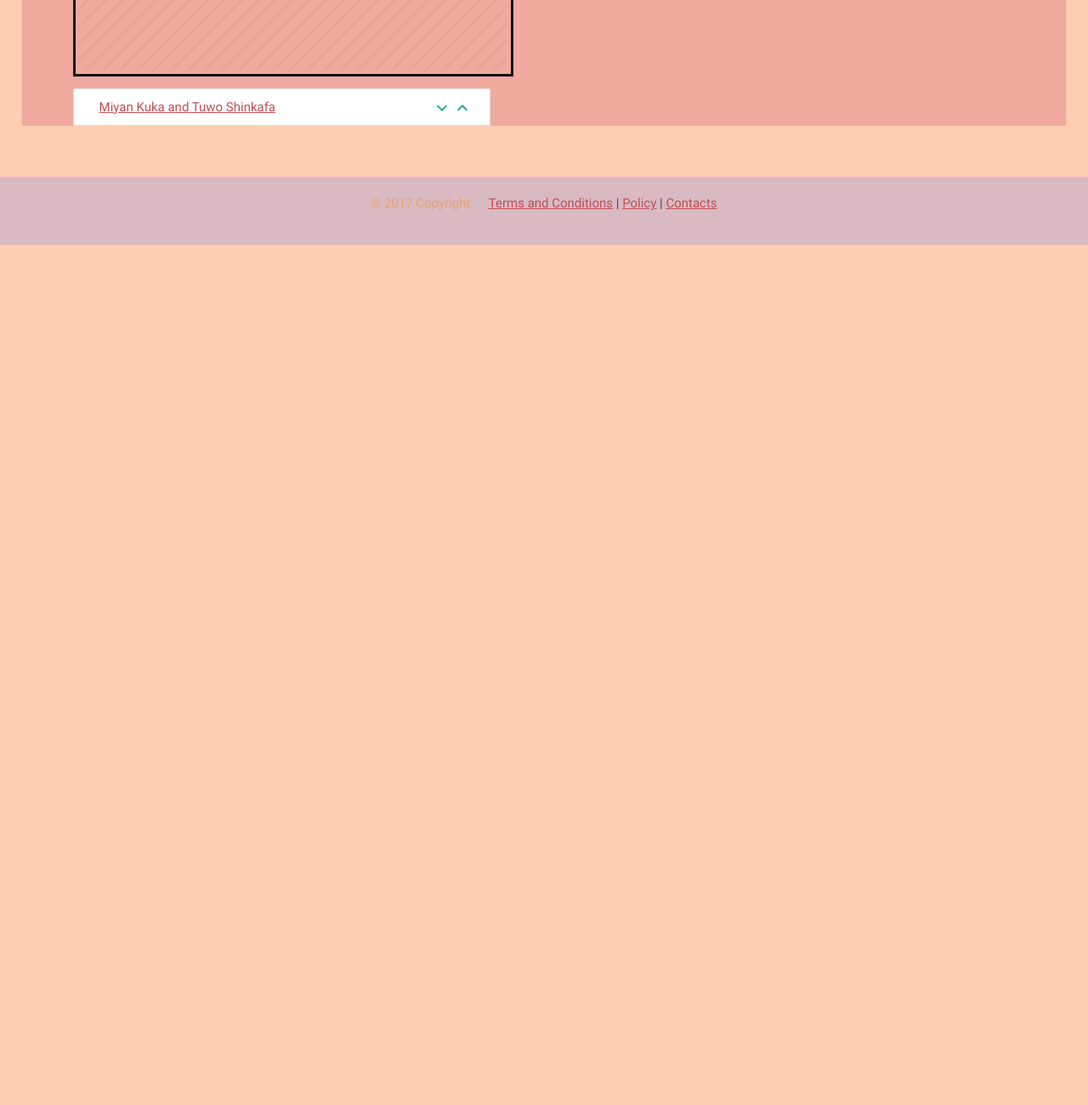
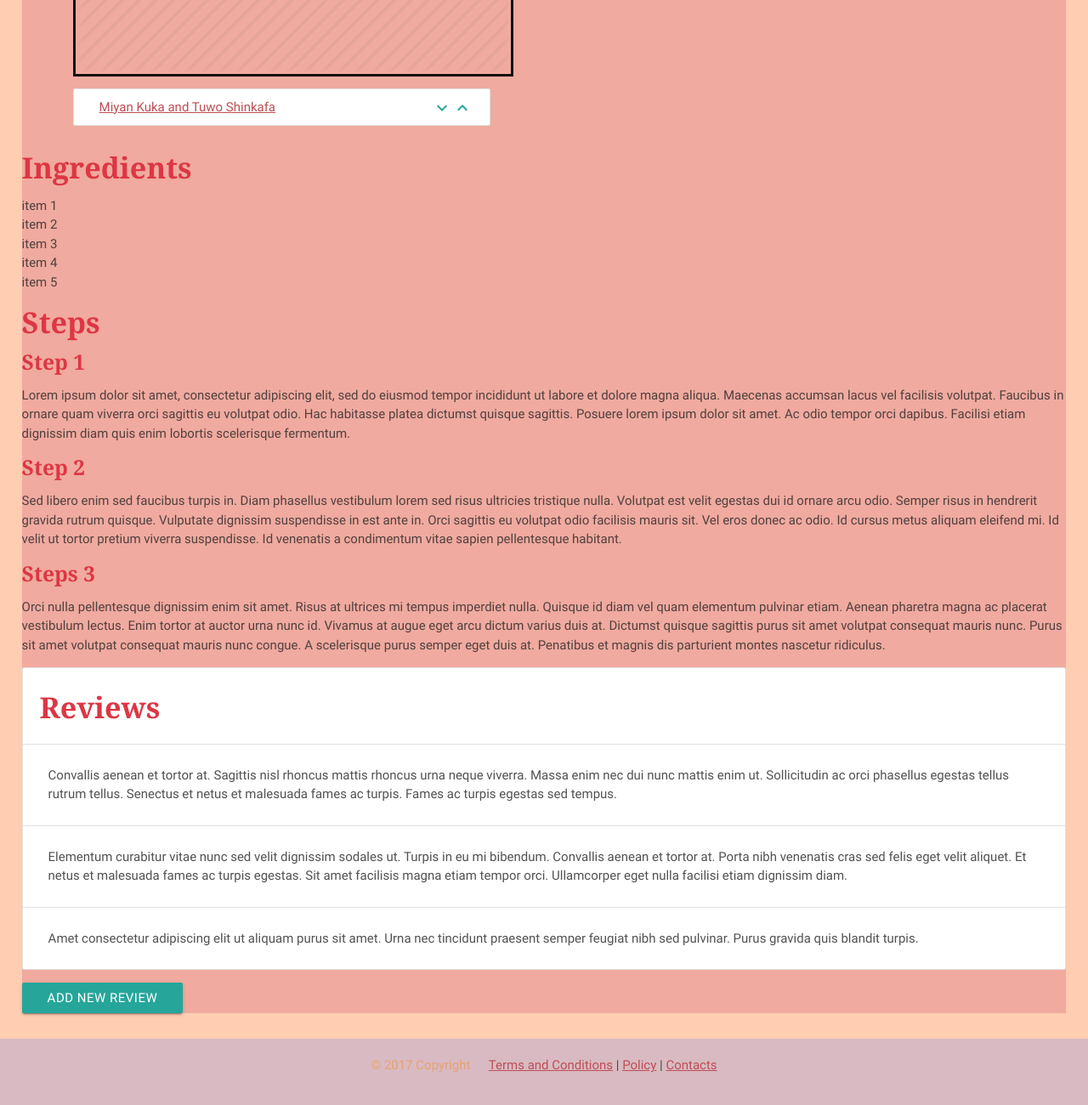
Before and after one commit to dayoaj/More-Recipes, a plain HTML site: page template/recipe details.html in a window 1280 px wide. Shown: the part 640-1940 px from the top of the page at 85% size. Before the commit the page ends 928 px from the top, so only its background shows below. Drawn offline with nearby package versions, Linux system fonts and the light colour scheme.

Commit message:
Add Review Tab to Reciepe details page

```diff
--- a/template/recipe details.html
+++ b/template/recipe details.html
@@ -1,5 +1,6 @@
 <!DOCTYPE html>
 <html>
+
 <head>
 
     <title>Recipe Details</title>
@@ -7,11 +8,11 @@
     <link href="https://fonts.googleapis.com/icon?family=Material+Icons" rel="stylesheet">
 
     <!--Import materialize.css-->
-    <link type="text/css" rel="stylesheet" href="css/materialize.min.css"  media="screen,projection"/>
+    <link type="text/css" rel="stylesheet" href="css/materialize.min.css" media="screen,projection" />
 
-    <link type="text/css" rel="stylesheet" href="css/main.css"/>
+    <link type="text/css" rel="stylesheet" href="css/main.css" />
 
-    <link type="text/css" rel="stylesheet" href="css/details.css"/>
+    <link type="text/css" rel="stylesheet" href="css/details.css" />
 
 </head>
 
@@ -21,7 +22,7 @@
             <nav>
                 <div class="nav-wrapper nav-prop">
                     <a href="#" class="logo">More-Recipes</span></a>
-              <ul id ="nav-mobile" class="left">
+                    <ul id="nav-mobile" class="left">
                         <li><a href="">Home</a></li>
                         <li><a href="">Recipes</a></li>
                         <li><a href="">About</a></li>
@@ -41,10 +42,74 @@
             <img class="responsive-img" src="media/dinner.png">
             <div class="img-caption">
                 <ul class="collection with-header">
-                        <li class="collection-item"><div><a href="">Miyan Kuka and Tuwo Shinkafa</a><a href="#!" class="secondary-content format-icon"><i class="material-icons">keyboard_arrow_up</i></a><a href="#!" class="secondary-content"><i class="material-icons">keyboard_arrow_down</i></a></div></li>
+                    <li class="collection-item">
+                        <div><a href="">Miyan Kuka and Tuwo Shinkafa</a><a href="#!" class="secondary-content format-icon"><i class="material-icons">keyboard_arrow_up</i></a>
+                            <a
+                                href="#!" class="secondary-content"><i class="material-icons">keyboard_arrow_down</i></a>
+                        </div>
+                    </li>
                 </ul>
             </div>
+            <h4>Ingredients</h4>
+            <ul>
+                <li>item 1</li>
+                <li>item 2</li>
+                <li>item 3</li>
+                <li>item 4</li>
+                <li>item 5</li>
+            </ul>
+            <h4>Steps</h4>
+            <h5>Step 1</h5>
+            <p>
+                Lorem ipsum dolor sit amet, consectetur adipiscing elit, sed do eiusmod tempor incididunt ut labore et dolore magna aliqua.
+                Maecenas accumsan lacus vel facilisis volutpat. Faucibus in ornare quam viverra orci sagittis eu volutpat
+                odio. Hac habitasse platea dictumst quisque sagittis. Posuere lorem ipsum dolor sit amet. Ac odio tempor
+                orci dapibus. Facilisi etiam dignissim diam quis enim lobortis scelerisque fermentum.
+            </p>
+            <h5>Step 2</h5>
+            <p>
+                Sed libero enim sed faucibus turpis in. Diam phasellus vestibulum lorem sed risus ultricies tristique nulla. Volutpat est
+                velit egestas dui id ornare arcu odio. Semper risus in hendrerit gravida rutrum quisque. Vulputate dignissim
+                suspendisse in est ante in. Orci sagittis eu volutpat odio facilisis mauris sit. Vel eros donec ac odio.
+                Id cursus metus aliquam eleifend mi. Id velit ut tortor pretium viverra suspendisse. Id venenatis a condimentum
+                vitae sapien pellentesque habitant.
+            </p>
+            <h5>Steps 3</h5>
+            <p>
+                Orci nulla pellentesque dignissim enim sit amet. Risus at ultrices mi tempus imperdiet nulla. Quisque id diam vel quam elementum
+                pulvinar etiam. Aenean pharetra magna ac placerat vestibulum lectus. Enim tortor at auctor urna nunc id.
+                Vivamus at augue eget arcu dictum varius duis at. Dictumst quisque sagittis purus sit amet volutpat consequat
+                mauris nunc. Purus sit amet volutpat consequat mauris nunc congue. A scelerisque purus semper eget duis at.
+                Penatibus et magnis dis parturient montes nascetur ridiculus.
+            </p>
 
+            <ul class="collection with-header">
+                <li class="collection-header">
+                    <h4>Reviews</h4>
+                </li>
+                <li class="collection-item">
+                    <p>
+                        Convallis aenean et tortor at. Sagittis nisl rhoncus mattis rhoncus urna neque viverra. Massa enim nec dui nunc mattis enim
+                        ut. Sollicitudin ac orci phasellus egestas tellus rutrum tellus. Senectus et netus et malesuada fames
+                        ac turpis. Fames ac turpis egestas sed tempus.
+                    </p>
+                </li>
+                <li class="collection-item">
+                    <p>
+                        Elementum curabitur vitae nunc sed velit dignissim sodales ut. Turpis in eu mi bibendum. Convallis aenean et tortor at. Porta
+                        nibh venenatis cras sed felis eget velit aliquet. Et netus et malesuada fames ac turpis egestas.
+                        Sit amet facilisis magna etiam tempor orci. Ullamcorper eget nulla facilisi etiam dignissim diam.
+                    </p>
+                </li>
+                <li class="collection-item">
+                    <p>
+                        Amet consectetur adipiscing elit ut aliquam purus sit amet. Urna nec tincidunt praesent semper feugiat nibh sed pulvinar.
+                        Purus gravida quis blandit turpis.
+                    </p>
+                </li>
+            </ul>
+
+            <a class="waves-effect btn">Add new Review</a>
         </div>
     </div>
     <footer>
@@ -52,7 +117,7 @@
             <div class="copyright">
                 © 2017 Copyright
             </div>
-          <a href="">Terms and Conditions</a> | <a href="">Policy</a>  | <a href="">Contacts</a>
+            <a href="">Terms and Conditions</a> | <a href="">Policy</a> | <a href="">Contacts</a>
         </div>
     </footer>
 
@@ -60,4 +125,5 @@
     <script type="text/javascript" src="https://code.jquery.com/jquery-3.2.1.min.js"></script>
     <script type="text/javascript" src="js/materialize.min.js"></script>
 </body>
+
 </html>
```
Lines whose indentation alone changed are shown as unchanged.
